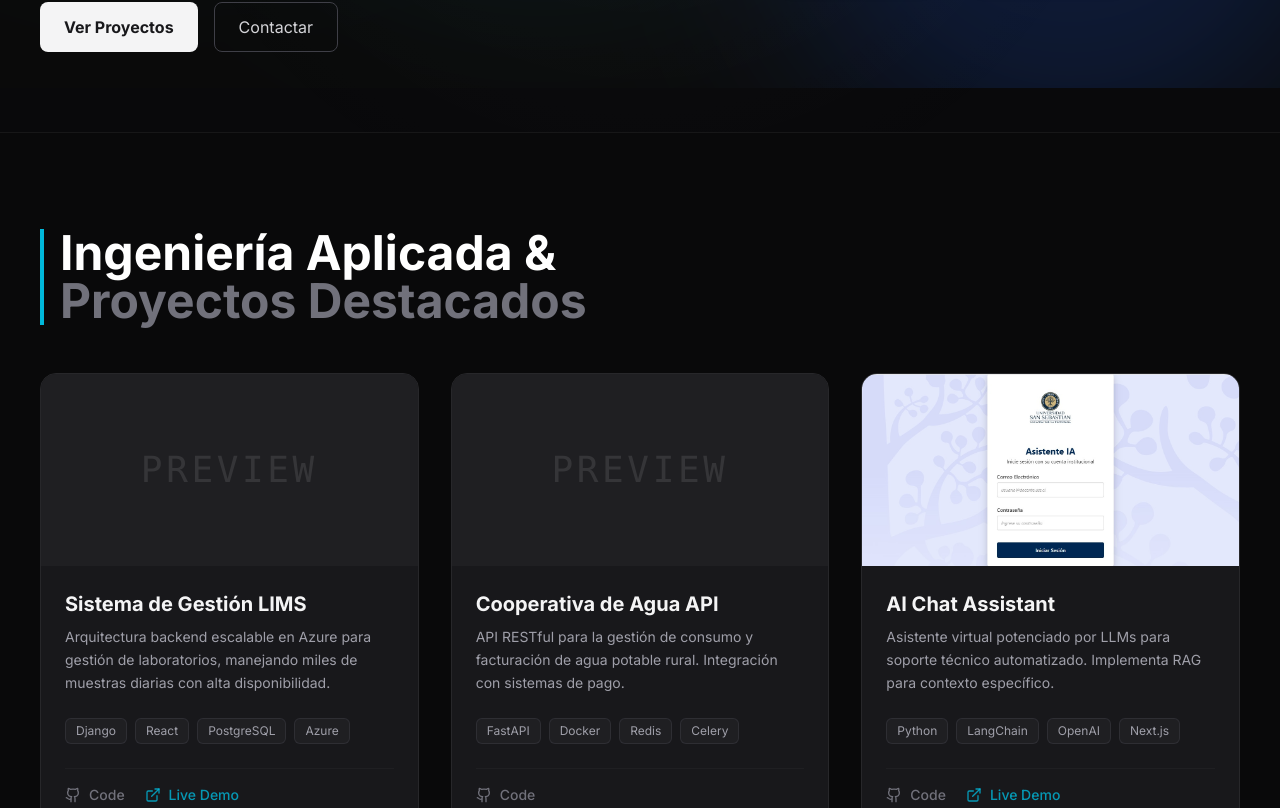
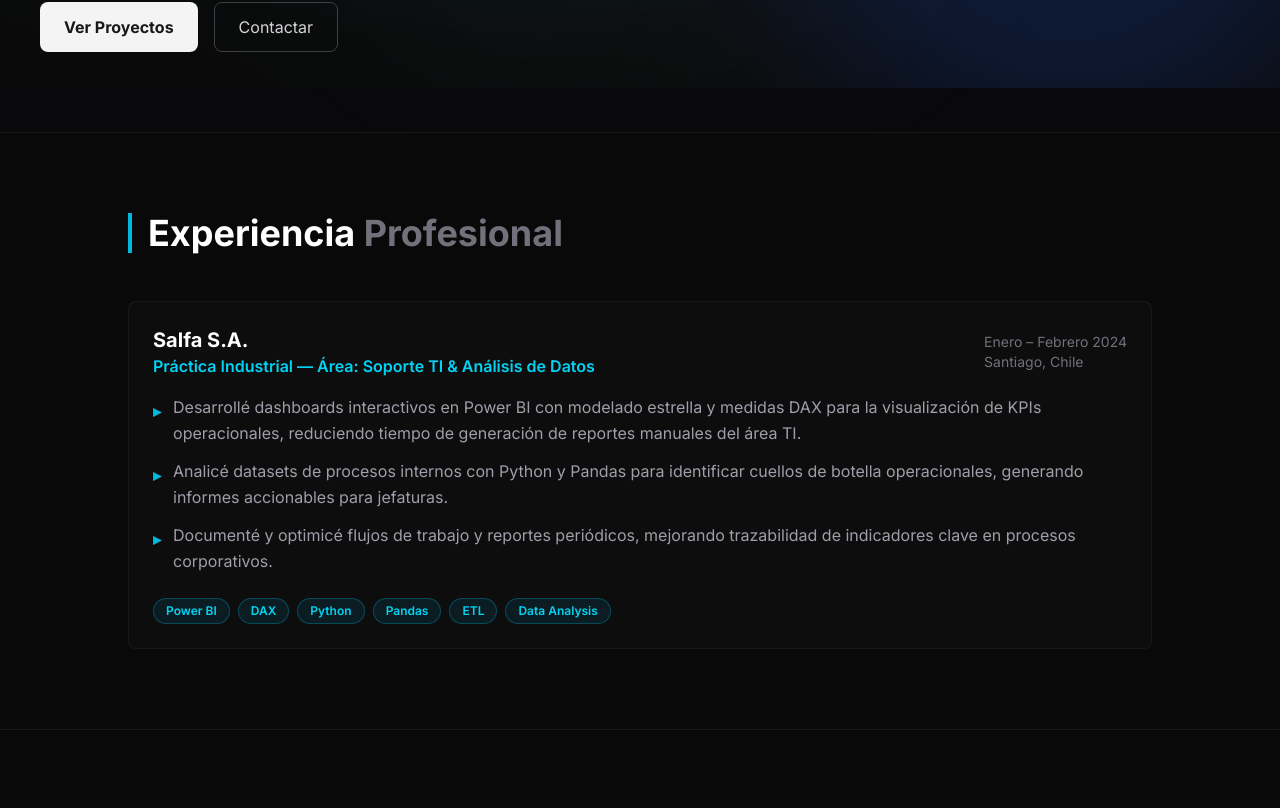
Before and after one commit to BartClo/portafolio-dev, a Next.js app: page / in a window 1280 px wide. Shown: the part 712-1520 px from the top of the page. Built offline with nearby package versions, Linux system fonts and the light colour scheme.

Commit message:
Add Experience

```diff
--- a/app/page.tsx
+++ b/app/page.tsx
@@ -1,4 +1,5 @@
 import { Hero } from "@/components/Hero";
+import { Experience } from "@/components/Experience";
 import { Projects } from "@/components/Projects";
 import { About } from "@/components/About";
 import { Footer } from "@/components/Footer";
@@ -8,6 +9,7 @@ export default function Home() {
   return (
     <main className="min-h-screen text-zinc-100 selection:bg-cyan-500/30">
       <Hero />
+      <Experience />
       <Projects />
       <EngineeringToolkit />
       <About />
--- /dev/null
+++ b/components/Experience.tsx
@@ -0,0 +1,116 @@
+"use client";
+
+import { motion } from "framer-motion";
+import type { Variants } from "framer-motion";
+
+export const Experience = () => {
+    const experiences = [
+        {
+            company: "Salfa S.A.",
+            position: "Práctica Industrial — Área: Soporte TI & Análisis de Datos",
+            period: "Enero – Febrero 2024",
+            location: "Santiago, Chile",
+            responsibilities: [
+                "Desarrollé dashboards interactivos en Power BI con modelado estrella y medidas DAX para la visualización de KPIs operacionales, reduciendo tiempo de generación de reportes manuales del área TI.",
+                "Analicé datasets de procesos internos con Python y Pandas para identificar cuellos de botella operacionales, generando informes accionables para jefaturas.",
+                "Documenté y optimicé flujos de trabajo y reportes periódicos, mejorando trazabilidad de indicadores clave en procesos corporativos."
+            ],
+            highlights: ["Power BI", "DAX", "Python", "Pandas", "ETL", "Data Analysis"]
+        }
+    ];
+
+    const containerVariants: Variants = {
+        hidden: { opacity: 0 },
+        visible: {
+            opacity: 1,
+            transition: {
+                staggerChildren: 0.2,
+                delayChildren: 0.1
+            }
+        }
+    };
+
+    const itemVariants: Variants = {
+        hidden: { opacity: 0, x: -30 },
+        visible: {
+            opacity: 1,
+            x: 0,
+            transition: {
+                type: "spring" as const,
+                stiffness: 100,
+                damping: 15
+            }
+        }
+    };
+
+    return (
+        <section className="py-20 px-4 md:px-10 bg-neutral-950/80 backdrop-blur-sm border-t border-neutral-800/50">
+            <div className="max-w-5xl mx-auto">
+                <motion.h2
+                    initial={{ opacity: 0, x: -50 }}
+                    whileInView={{ opacity: 1, x: 0 }}
+                    viewport={{ once: true, margin: "-100px" }}
+                    transition={{ duration: 0.8, ease: "easeOut" }}
+                    className="text-3xl md:text-4xl font-bold text-white mb-12 border-l-4 border-cyan-500 pl-4"
+                >
+                    Experiencia <span className="text-zinc-500">Profesional</span>
+                </motion.h2>
+
+                <motion.div
+                    variants={containerVariants}
+                    initial="hidden"
+                    whileInView="visible"
+                    viewport={{ once: true, margin: "-100px" }}
+                    className="space-y-8"
+                >
+                    {experiences.map((exp, index) => (
+                        <motion.div
+                            key={index}
+                            variants={itemVariants}
+                            className="group relative p-6 rounded-lg border border-zinc-800/50 bg-zinc-900/30 hover:bg-zinc-900/50 hover:border-cyan-500/30 transition-all duration-300"
+                        >
+                            {/* Top bar accent on hover */}
+                            <div className="absolute top-0 left-0 w-0 group-hover:w-full h-1 bg-gradient-to-r from-cyan-500 to-blue-500 rounded-t-lg transition-all duration-300" />
+
+                            {/* Header */}
+                            <div className="mb-4">
+                                <div className="flex flex-col md:flex-row md:items-center md:justify-between mb-2">
+                                    <div>
+                                        <h3 className="text-xl font-bold text-white">{exp.company}</h3>
+                                        <p className="text-cyan-400 font-semibold">{exp.position}</p>
+                                    </div>
+                                    <div className="text-sm text-zinc-500 mt-2 md:mt-0">
+                                        <p>{exp.period}</p>
+                                        <p>{exp.location}</p>
+                                    </div>
+                                </div>
+                            </div>
+
+                            {/* Responsibilities */}
+                            <ul className="space-y-3 mb-6">
+                                {exp.responsibilities.map((resp, idx) => (
+                                    <li key={idx} className="flex gap-3 text-zinc-400 leading-relaxed">
+                                        <span className="text-cyan-500 font-bold mt-1 flex-shrink-0">▸</span>
+                                        <span>{resp}</span>
+                                    </li>
+                                ))}
+                            </ul>
+
+                            {/* Highlights / Technologies */}
+                            <div className="flex flex-wrap gap-2">
+                                {exp.highlights.map((highlight, idx) => (
+                                    <span
+                                        key={idx}
+                                        className="px-3 py-1 text-xs font-semibold rounded-full bg-cyan-500/10 border border-cyan-500/30 text-cyan-400 group-hover:bg-cyan-500/20 group-hover:border-cyan-500/50 transition-all"
+                                    >
+                                        {highlight}
+                                    </span>
+                                ))}
+                            </div>
+                        </motion.div>
+                    ))}
+                </motion.div>
+            </div>
+        </section>
+    );
+};
```
